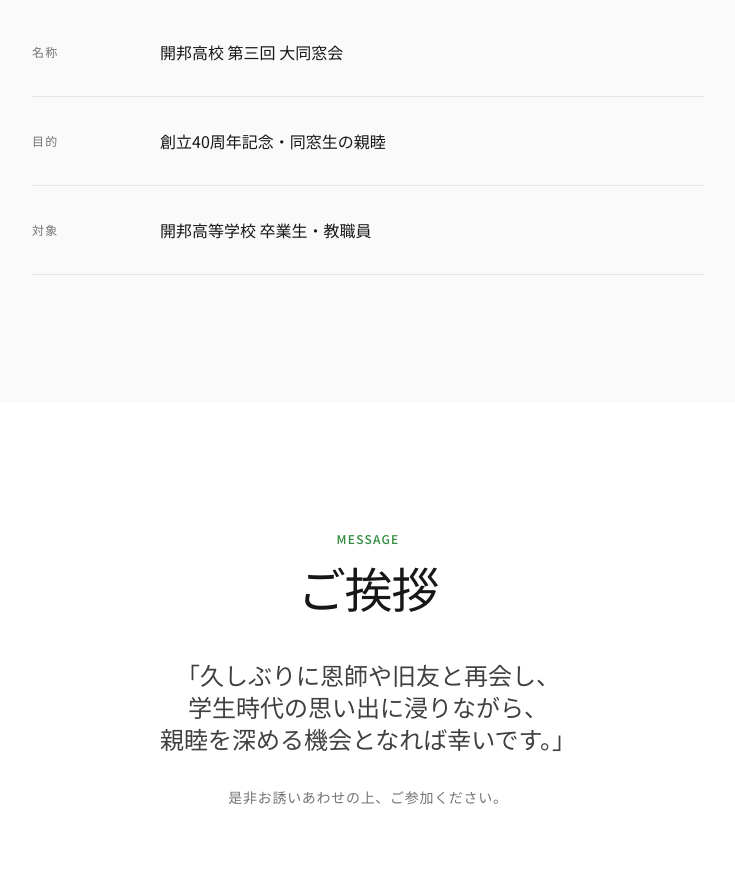
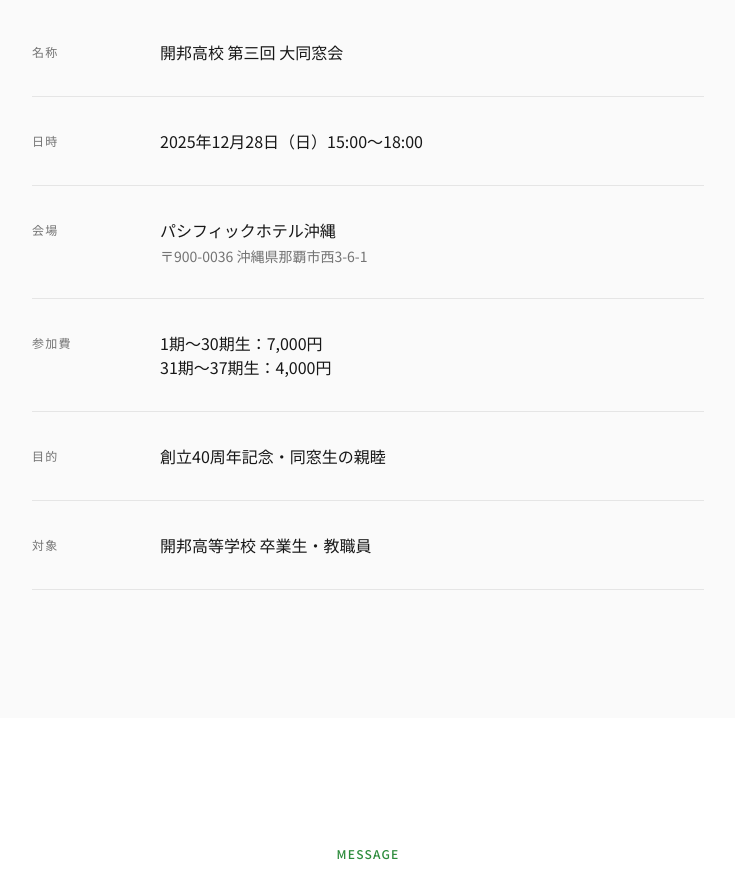
Before and after one commit to kaiho-yuuhikai/kaiho-yuuhikai.github.io, a Nuxt app: page / in a window 1280 px wide. Shown: the part 1720-2600 px from the top of the page, without its empty margins (272-1007 px from the left). Built offline with nearby package versions, Linux system fonts and the light colour scheme.

Commit message:
feat: 開催概要に日時・会場・参加費を追加
🤖 Generated with [Claude Code](https://claude.com/claude-code)

Co-Authored-By: Claude Opus 4.5 <noreply@anthropic.com>

```diff
--- a/pages/index.vue
+++ b/pages/index.vue
@@ -83,6 +83,24 @@
             <div class="flex gap-8 items-start pb-8 border-b border-neutral-200">
               <span class="text-xs tracking-widest uppercase text-neutral-500 w-24 flex-shrink-0 pt-1">名称</span>
               <p class="text-neutral-900">開邦高校 第三回 大同窓会</p>
+            </div>
+            <div class="flex gap-8 items-start pb-8 border-b border-neutral-200">
+              <span class="text-xs tracking-widest uppercase text-neutral-500 w-24 flex-shrink-0 pt-1">日時</span>
+              <p class="text-neutral-900">2025年12月28日（日）15:00〜18:00</p>
+            </div>
+            <div class="flex gap-8 items-start pb-8 border-b border-neutral-200">
+              <span class="text-xs tracking-widest uppercase text-neutral-500 w-24 flex-shrink-0 pt-1">会場</span>
+              <div>
+                <p class="text-neutral-900">パシフィックホテル沖縄</p>
+                <p class="text-neutral-500 text-sm mt-1">〒900-0036 沖縄県那覇市西3-6-1</p>
+              </div>
+            </div>
+            <div class="flex gap-8 items-start pb-8 border-b border-neutral-200">
+              <span class="text-xs tracking-widest uppercase text-neutral-500 w-24 flex-shrink-0 pt-1">参加費</span>
+              <div>
+                <p class="text-neutral-900">1期〜30期生：7,000円</p>
+                <p class="text-neutral-900">31期〜37期生：4,000円</p>
+              </div>
             </div>
             <div class="flex gap-8 items-start pb-8 border-b border-neutral-200">
               <span class="text-xs tracking-widest uppercase text-neutral-500 w-24 flex-shrink-0 pt-1">目的</span>
```
